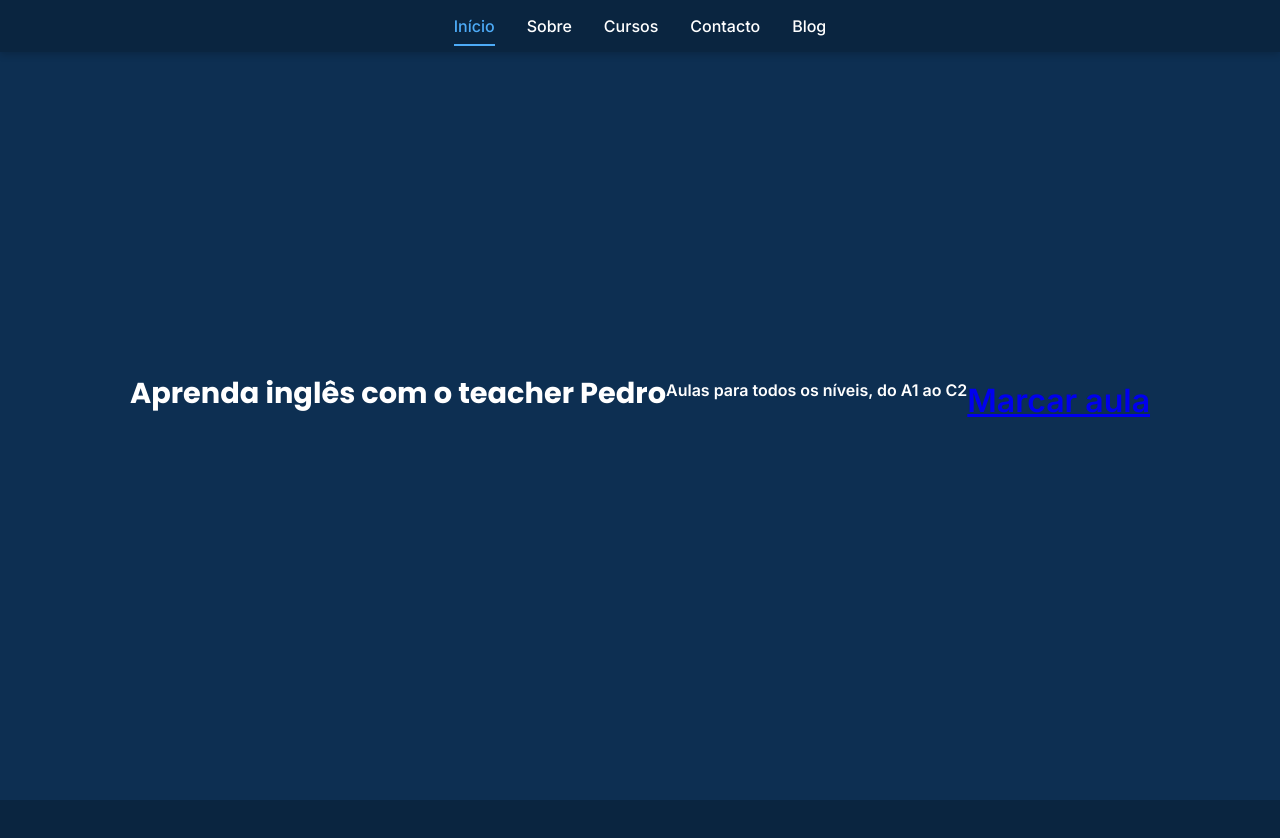
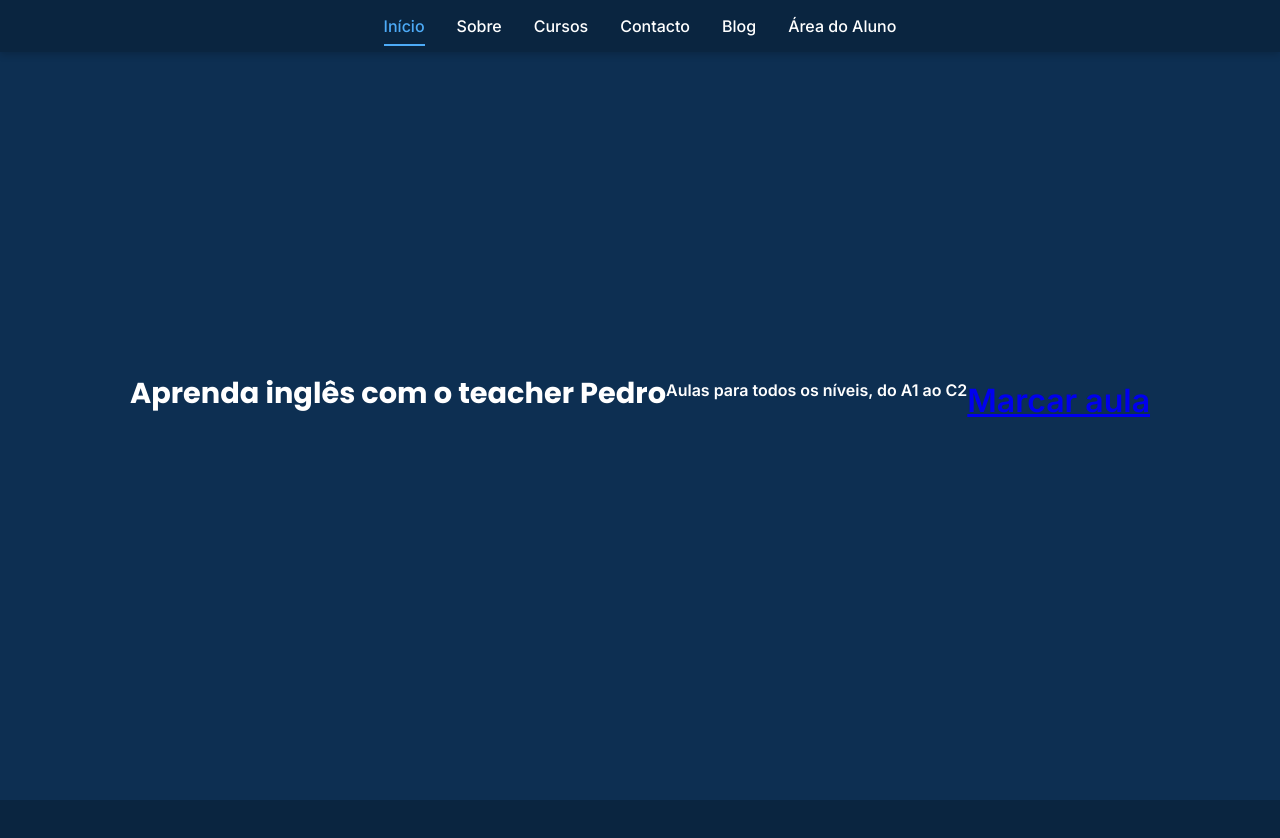
Before and after one commit to pedropedro18/teacher-pedro-react, a React (Vite) app: page / in a window 1280 px wide. Shown: the top 838 px of the page. Built offline with nearby package versions, Linux system fonts and the light colour scheme.

Commit message:
Adiciona link Área do aluno ao menu

```diff
--- a/src/header.jsx
+++ b/src/header.jsx
@@ -72,7 +72,12 @@ export default function Header() {
               Blog
             </Link>
           </li>
-        </ul>
+<li>
+  <Link to="/login-aluno" onClick={() => setOpen(false)}>
+    Área do Aluno
+  </Link>
+</li>
+</ul>
       </nav>
       <button className="menu-toggle" onClick={() => setOpen(!open)}>
         ☰
```
